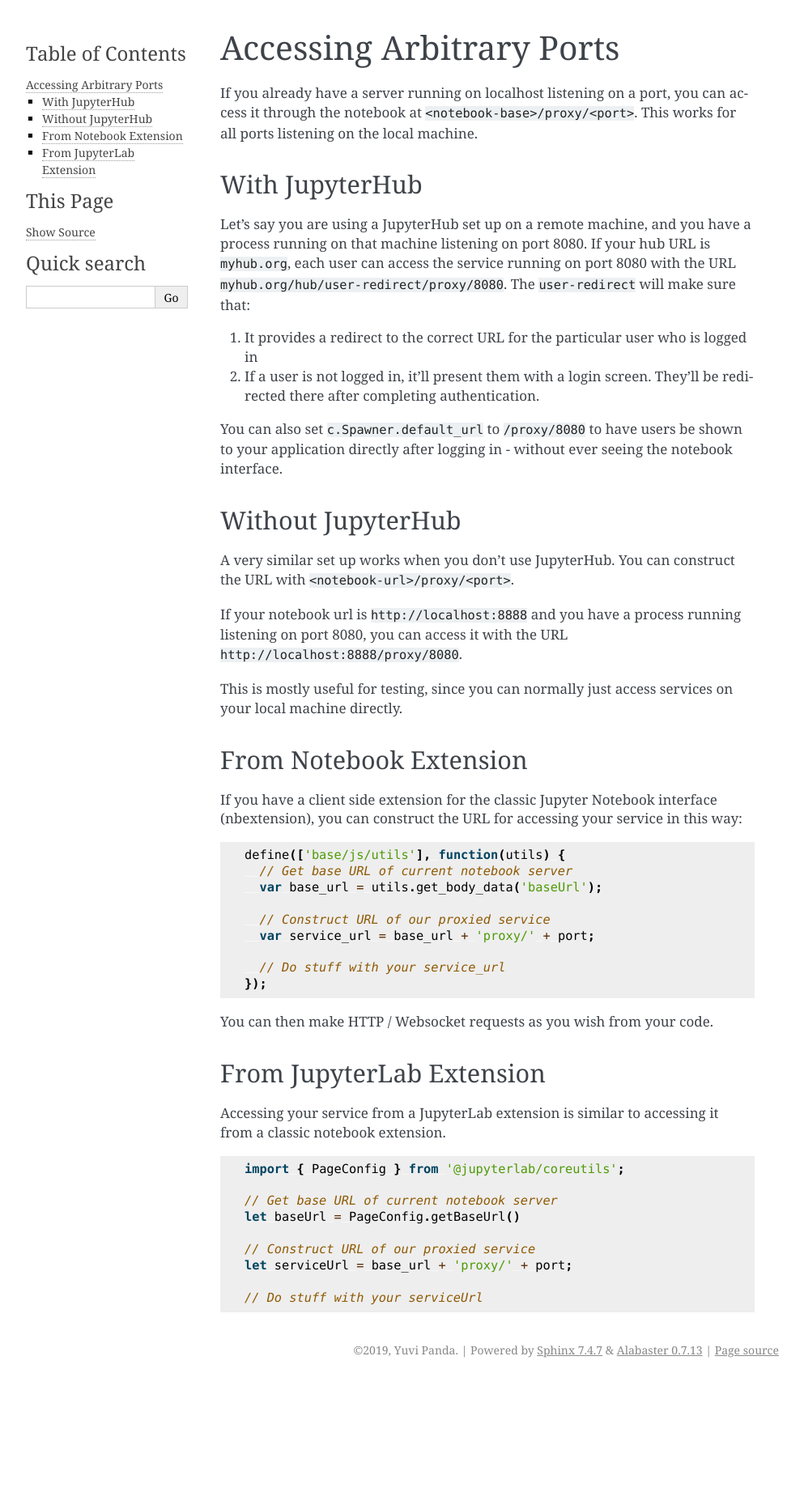
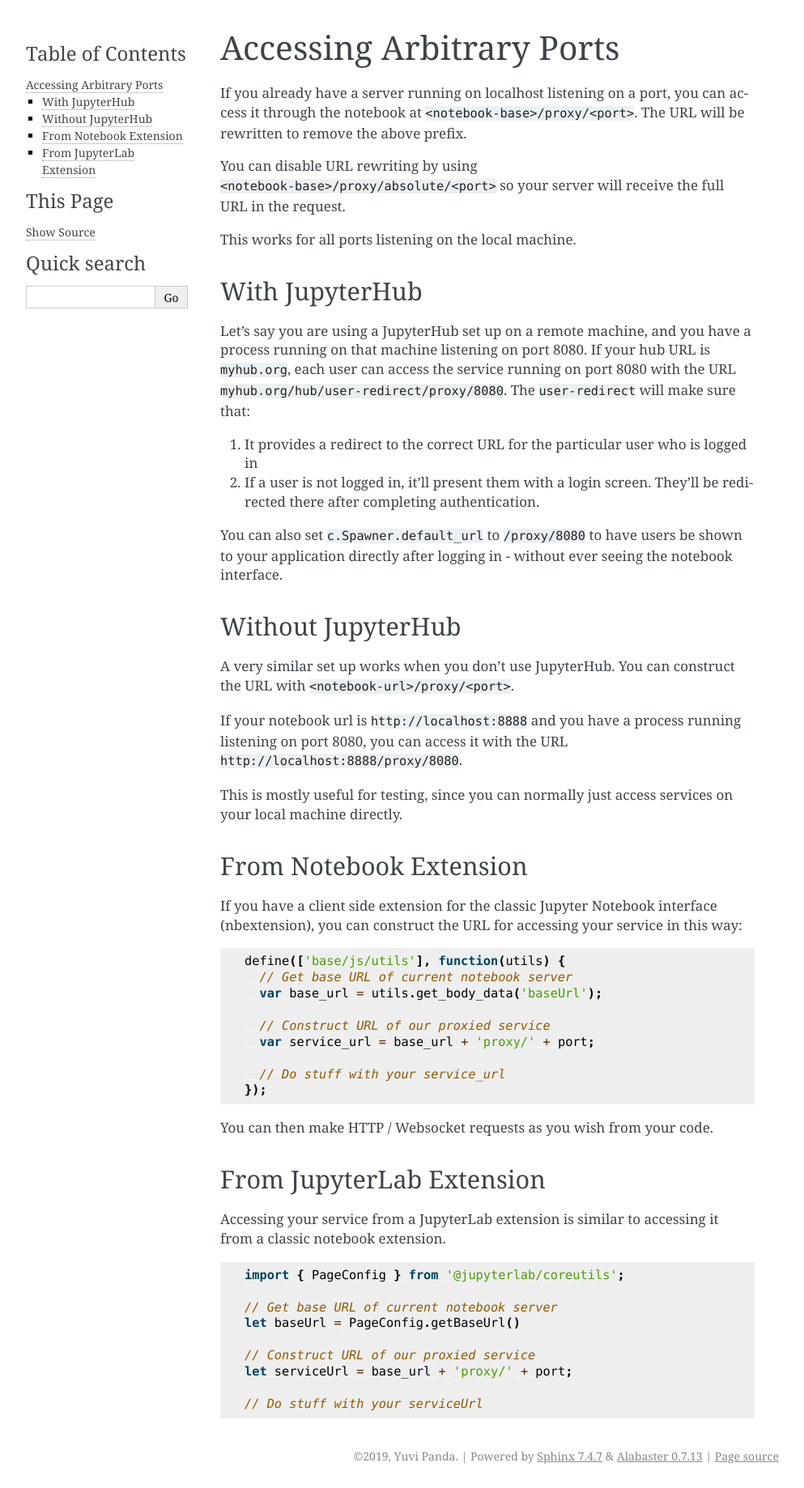
Before and after one commit to jupyterhub/jupyter-server-proxy, a Sphinx documentation site: the page built from docs/arbitrary-ports.rst, in a window 1280 px wide. Shown: the whole page at 81% size, without its empty margins (148-1141 px from the left). Built offline with Sphinx 7.4.7, drawn with Linux system fonts in a browser that asks for light colours; before the commit the page ends 1707 px from its top, so only the background shows below that.

Commit message:
Add /proxy/absolute/<port> to arbitrary-ports.rst

```diff
--- a/docs/arbitrary-ports.rst
+++ b/docs/arbitrary-ports.rst
@@ -6,8 +6,14 @@ Accessing Arbitrary Ports
 
 If you already have a server running on localhost listening on
 a port, you can access it through the notebook at
-``<notebook-base>/proxy/<port>``. This works for all ports listening
-on the local machine.
+``<notebook-base>/proxy/<port>``.
+The URL will be rewritten to remove the above prefix.
+
+You can disable URL rewriting by using
+``<notebook-base>/proxy/absolute/<port>`` so your server will receive the full
+URL in the request.
+
+This works for all ports listening on the local machine.
 
 With JupyterHub
 ===============
```
